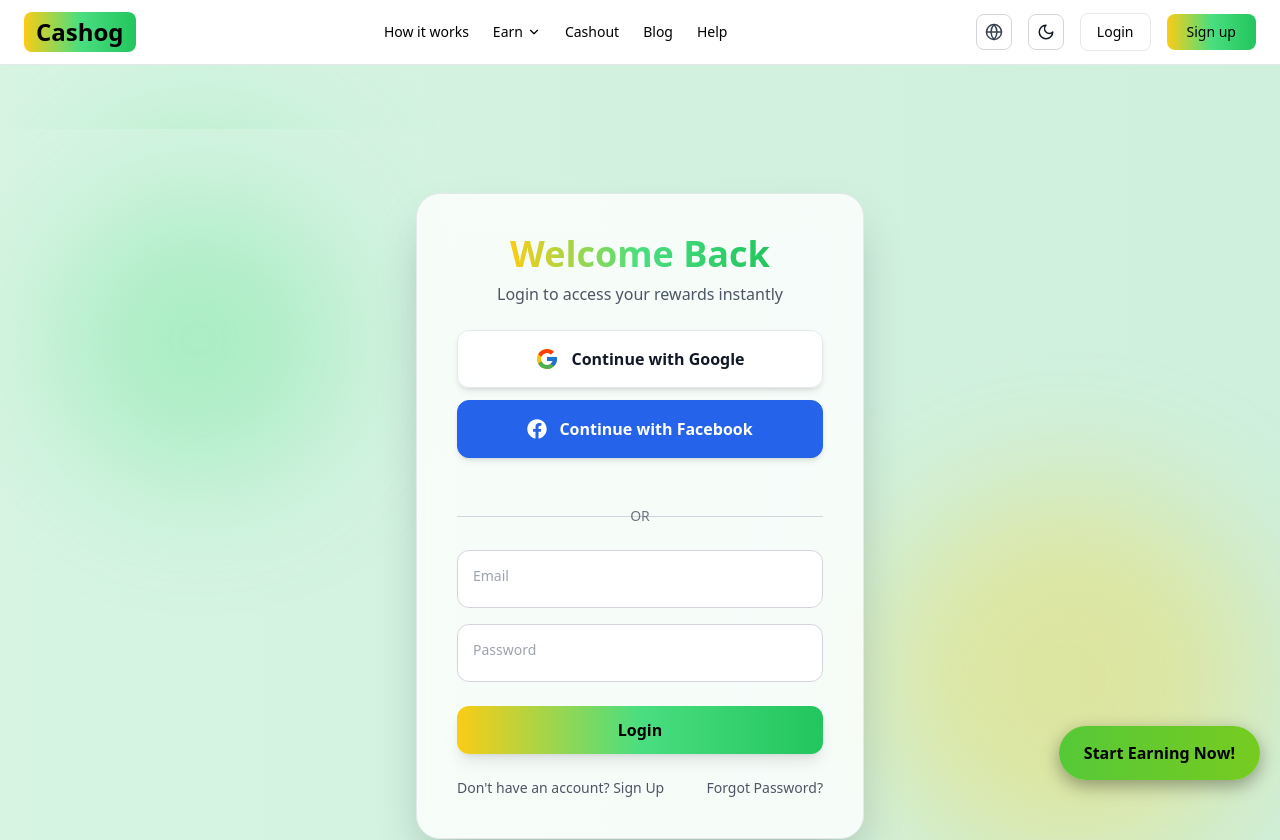
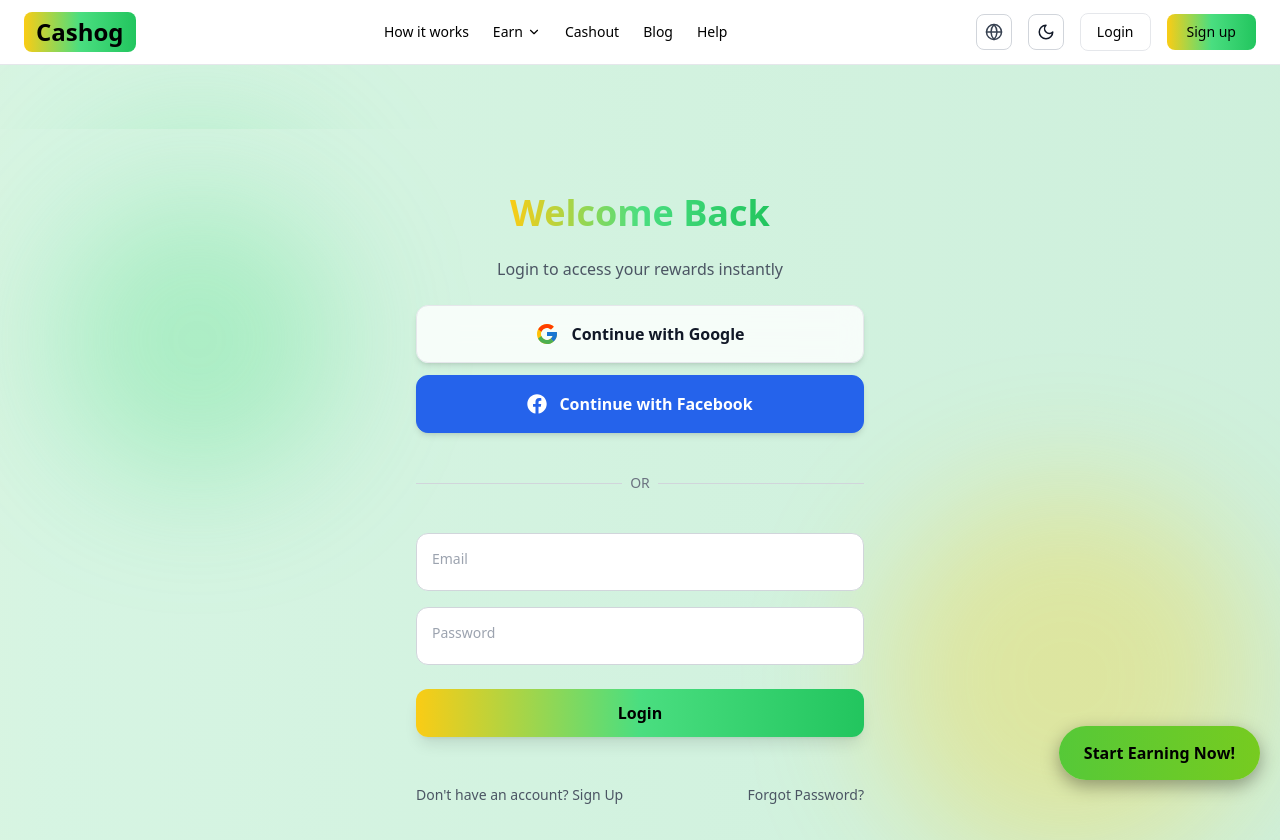
Before and after one commit to tool63/cashin, a Next.js app: page /login in a window 1280 px wide. Shown: the top 840 px of the page. Built offline with nearby package versions, Linux system fonts and the light colour scheme.

Commit message:
Update page.tsx

```diff
--- a/app/(auth)/login/page.tsx
+++ b/app/(auth)/login/page.tsx
@@ -17,38 +17,38 @@ export default function LoginPage() {
   const handleSubmit = (e: React.FormEvent) => {
     e.preventDefault();
     console.log("Login Data:", form);
-    // 🔥 Add your login API logic here
+    // 🔥 Add login API logic
   };
 
   return (
     <AuthLayout>
-      <SeoEngine title="Login - Cashog" description="Login to your Cashog account and continue earning rewards instantly." />
+      <SeoEngine
+        title="Login - Cashog"
+        description="Login to your Cashog account and continue earning rewards instantly."
+      />
 
       <motion.div
-        initial={{ opacity: 0, y: 40 }}
+        initial={{ opacity: 0, y: 20 }}
         animate={{ opacity: 1, y: 0 }}
-        transition={{ duration: 0.6 }}
-        className="w-full max-w-md bg-white/80 dark:bg-[#0B0E1A]/80 backdrop-blur-lg border border-gray-200 dark:border-gray-700 rounded-3xl shadow-2xl p-6 sm:p-10 flex flex-col items-center"
+        transition={{ duration: 0.5 }}
+        className="w-full max-w-md flex flex-col items-center gap-6"
       >
         {/* Header */}
-        <h1 className="text-3xl sm:text-4xl font-extrabold mb-2 text-center bg-clip-text text-transparent bg-gradient-to-r from-yellow-400 via-green-400 to-green-500">
+        <h1 className="text-3xl sm:text-4xl font-extrabold text-center bg-clip-text text-transparent bg-gradient-to-r from-yellow-400 via-green-400 to-green-500">
           Welcome Back
         </h1>
-        <p className="text-center text-gray-600 dark:text-gray-400 mb-6 text-sm sm:text-base">
+        <p className="text-center text-gray-600 dark:text-gray-400 text-sm sm:text-base">
           Login to access your rewards instantly
         </p>
 
         {/* Social login */}
-        <SocialButtons className="mb-6 w-full" />
+        <SocialButtons className="w-full" />
 
         {/* Divider */}
-        <div className="relative w-full my-6">
-          <div className="absolute inset-0 flex items-center">
-            <div className="w-full border-t border-gray-300 dark:border-gray-600"></div>
-          </div>
-          <div className="relative flex justify-center text-sm text-gray-500 dark:text-gray-400">
-            OR
-          </div>
+        <div className="w-full flex items-center my-4">
+          <div className="flex-grow border-t border-gray-300 dark:border-gray-600"></div>
+          <span className="px-2 text-sm text-gray-500 dark:text-gray-400">OR</span>
+          <div className="flex-grow border-t border-gray-300 dark:border-gray-600"></div>
         </div>
 
         {/* Form */}
@@ -63,7 +63,7 @@ export default function LoginPage() {
               placeholder="Email"
               className="peer w-full p-4 rounded-xl border border-gray-300 dark:border-gray-600 bg-white dark:bg-[#070A14] text-gray-900 dark:text-white focus:outline-none focus:ring-2 focus:ring-green-400 placeholder-transparent"
             />
-            <label className="absolute left-4 top-4 text-gray-400 dark:text-gray-500 text-sm peer-placeholder-shown:top-4 peer-placeholder-shown:text-gray-400 peer-placeholder-shown:text-sm peer-focus:top-1 peer-focus:text-green-400 peer-focus:text-xs transition-all">
+            <label className="absolute left-4 top-4 text-gray-400 dark:text-gray-500 text-sm peer-placeholder-shown:top-4 peer-placeholder-shown:text-gray-400 peer-focus:top-1 peer-focus:text-green-400 peer-focus:text-xs transition-all">
               Email
             </label>
           </div>
@@ -78,7 +78,7 @@ export default function LoginPage() {
               placeholder="Password"
               className="peer w-full p-4 rounded-xl border border-gray-300 dark:border-gray-600 bg-white dark:bg-[#070A14] text-gray-900 dark:text-white focus:outline-none focus:ring-2 focus:ring-green-400 placeholder-transparent"
             />
-            <label className="absolute left-4 top-4 text-gray-400 dark:text-gray-500 text-sm peer-placeholder-shown:top-4 peer-placeholder-shown:text-gray-400 peer-placeholder-shown:text-sm peer-focus:top-1 peer-focus:text-green-400 peer-focus:text-xs transition-all">
+            <label className="absolute left-4 top-4 text-gray-400 dark:text-gray-500 text-sm peer-placeholder-shown:top-4 peer-placeholder-shown:text-gray-400 peer-focus:top-1 peer-focus:text-green-400 peer-focus:text-xs transition-all">
               Password
             </label>
           </div>
@@ -89,7 +89,7 @@ export default function LoginPage() {
         </form>
 
         {/* Footer Links */}
-        <div className="flex justify-between mt-6 w-full text-sm text-gray-600 dark:text-gray-400">
+        <div className="flex justify-between w-full text-sm text-gray-600 dark:text-gray-400 mt-6">
           <Link href="/signup" className="hover:underline font-medium">
             Don't have an account? Sign Up
           </Link>
```
